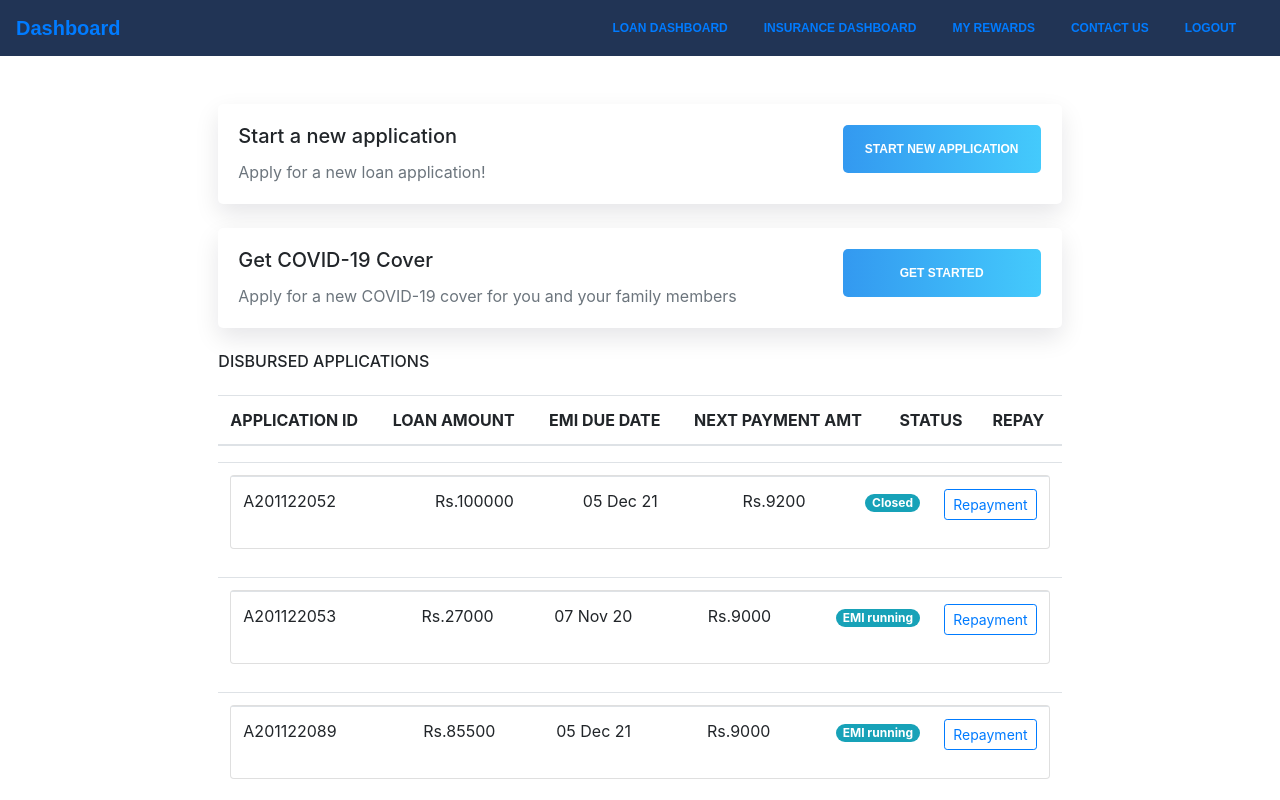
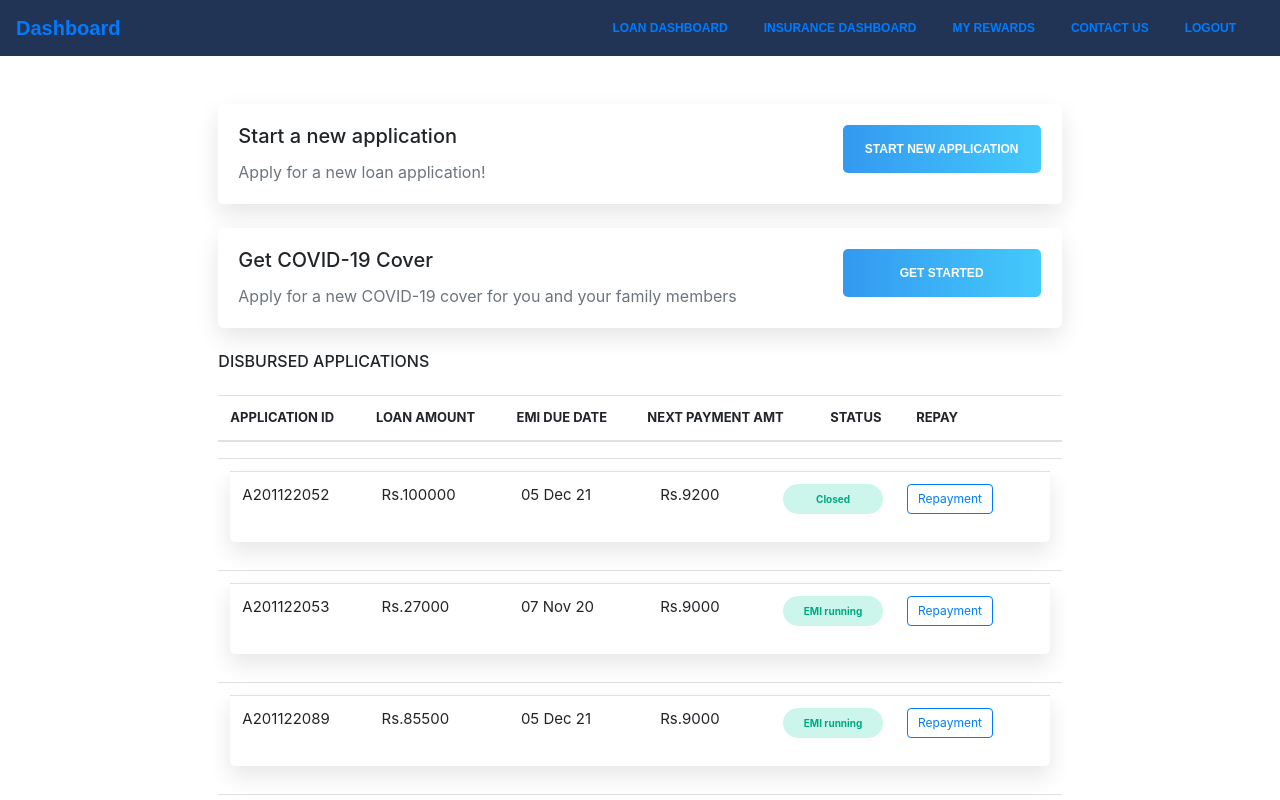
Before and after one commit to Ameya0224/Team-3, a React (Create React App) app: page / in a window 1280 px wide. Shown: the top 800 px of the page. Built offline with nearby package versions, Linux system fonts and the light colour scheme.

Commit message:
disbursed cards alignment, badge color, repayment button issues fixed

```diff
--- a/src/App.css
+++ b/src/App.css
@@ -37,6 +37,13 @@ border-radius: 5px;
 box-shadow: 0 10px 25px 0 rgba(6, 12, 34, 0.1);
 }
 
+.dis-cards{
+  border: none;
+border-radius: 5px;
+box-shadow: 0 10px 25px 0 rgba(6, 12, 34, 0.1);
+
+}
+
 .new-app-card{
   display: inline-block;
 }
@@ -61,15 +68,27 @@ border: 1px solid transparent;
   width: 200px;
   font-size: 12px;
 
-
-
-
-
-
 }
 
-.eff-4{
-  width:140px;
+th{
+  font-size: 13px;
+}
+
+td{
+  font-size: 15px;
+}
+
+.dis-badge{
+  font-size: 10px;
+ padding: 10px;
+  height: 30px;
+  width: 100px;
+  background-color: #ccf6ec;
+  color: #00a882;
+}
+
+/* .eff-4{
+  width:100%;
   height:50px;
   left:-140px;
   background:#0a0a0a;
@@ -82,6 +101,15 @@ border: 1px solid transparent;
 }
 .btn:hover a{
   color: ivory;
+} */
+
+.repay-btn{
+  font-size: 12px;
+  padding: 5px 10px;
+  text-align: center;
+  text-decoration: none;
+  /* height:15px; */
+    /* width:50px; */
 }
 
 .tableheader{
--- a/src/App.js
+++ b/src/App.js
@@ -102,6 +102,14 @@ class App extends Component {
                   <th>NEXT PAYMENT AMT</th>
                   <th >STATUS</th>
                   <th >REPAY</th>
+                  <th></th>
+                  <th></th>
+                  <th></th>
+
+
+
+
+
 
                 </tr>
 
--- a/src/disbursedPerson.js
+++ b/src/disbursedPerson.js
@@ -9,19 +9,20 @@ function Person({person}) {
               <tbody>
 
                 <tr>
-                  <td colspan="6" class="brd-none pd0">
-                    <div className={styles.cardy} class="card">
+                  <td colspan="7" class="brd-none pd0">
+                    <div className={styles.cardy} class="card dis-cards">
                       {/* <div class="card"> */}
                       <table class="table" >
                         <tbody>
                           <tr>
 
-                            <td align="left">{person.id}</td>
-                            <td align="center">Rs.{person.loan}</td>
-                            <td align="center">{person.emi_due_date}</td>
-                            <td align="right">Rs.{person.next_pay_amt}</td>
-                            <td align="right"><span class="badge badge-pill badge-info">{person.status}</span></td>
-                            <td width="10%"><button type="button" class="btn btn-sm btn-outline-primary">{person.repay}</button></td>
+                            <td width="17%">{person.id}</td>
+                            <td width="17%">Rs.{person.loan}</td>
+                            <td width="17%">{person.emi_due_date}</td>
+                            <td width="15%">Rs.{person.next_pay_amt}</td>
+                            <td width="5%"><span class="badge dis-badge badge-pill badge-info">{person.status}</span></td>
+                            <td width="10%"><button type="button" class="btn repay-btn btn-outline-primary">{person.repay}</button></td>
+                            <td></td>
 
                           </tr>
 
```
Also changed, not shown: 1 other file (tests, documents, lock files or other folders).
